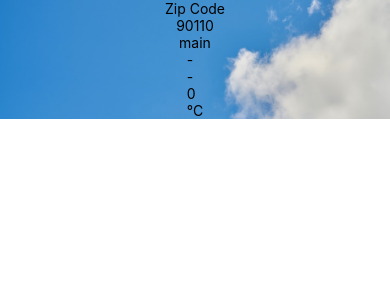
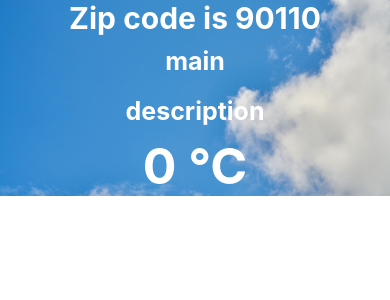
Before and after one commit to Pakaporn24/lab3SA04-6310110287, a React Native app: screen / in a window 390 px wide. Shown: the top 300 px of the page. Built offline with nearby package versions, Linux system fonts and the light colour scheme.

Commit message:
CHALLENGE

```diff
--- a/App.js
+++ b/App.js
@@ -1,6 +1,6 @@
 import { StatusBar } from 'expo-status-bar';
 import React from 'react';
-import { StyleSheet, View } from 'react-native';
+import { StyleSheet, View ,ImageBackground } from 'react-native';
 import Weather from './components/Weather';
 import Constants from 'expo-constants';
 
@@ -12,11 +12,14 @@
            <Weather zipCode="90110"/>
           <StatusBar style="auto" />
       </View>
+
+  );
+}
+
+const styles = StyleSheet.create(
+  {
+    container: {
+        paddingTop: Constants.statusBarHeight
+    },
+  }
 );
- }
-
-const styles = StyleSheet.create({
-  container: {
-    paddingTop: Constants.statusBarHeight
-  },
-});
--- a/components/Forecast.js
+++ b/components/Forecast.js
@@ -1,14 +1,47 @@
 import React from 'react'
-import { Text, View } from 'react-native'
-
+import { View, Text,  StyleSheet } from 'react-native'
 
 export default function Forecast(props) {
     return (
         <View>
-            <Text>{props.main}</Text>
-            <Text>{props.description}</Text>
-            <Text>{props.temp}</Text>
-            <Text>°C</Text>
+            <Text></Text>
+
+            <Text style={style.Text}>main</Text>
+             <Text style={style.Text}>{props.main}</Text>
+             <Text style={style.Text}>description</Text>
+             <Text style={style.Text}>{props.description}</Text>
+
+            <View style = {{
+                flexDirection: "row",
+                justifyContent: 'center'
+            }}>
+
+                <Text style={style.normal}>{props.temp}</Text>
+                <Text style={style.normal}> °C</Text>
+
+            </View>
+
         </View>
-    )
+    );
 }
+
+
+    const style =  StyleSheet.create(
+    {
+        normal: {
+            textAlign: 'center',
+            fontSize: 50,
+            fontWeight: "bold",
+            color: 'white',
+        },
+
+        Text: {
+            fontSize: 25,
+             fontWeight: "bold",
+             color: 'white',
+             textAlign: 'center',
+             lineHeight: 50
+
+        }
+    }
+)
--- a/components/Weather.js
+++ b/components/Weather.js
@@ -1,30 +1,43 @@
 import React, { useState } from 'react'
-import { ImageBackground, StyleSheet, Text } from 'react-native'
+import { ImageBackground, StyleSheet, Text, View } from 'react-native'
 import Forecast from './Forecast'
+
 
 
 export default function Weather(props){
     const [forecastInfo, setForecastInfo] = useState({
-        main: '-' ,
-        description: '-',
+        main: '' ,
+        description: '',
         temp: 0
     })
 
     return(
         <ImageBackground source={require('../gg.jpg')} style={style.backdrop}>
-            <Text>Zip Code</Text>
-            <Text>{props.zipCode}</Text>
-            <Text>main</Text>
-            <Forecast {...forecastInfo}/>
+            <Text></Text>
+
+                <Text style={style.titleText}>Zip code is {props.zipCode}</Text>
+                <Forecast {...forecastInfo}/>
+
         </ImageBackground>
 
     )
 }
+
 const style = StyleSheet.create({
     backdrop: {
-       flexDirection: 'column',
+      //flexDirection: 'colum',
+       //justifyContent: 'center',
        alignItems: 'center',
         width: '100%',
         height: '100%'
+    } ,
+
+    titleText: {
+        fontSize: 30,
+        fontWeight: "bold",
+        color: 'white',
+        textAlign: 'center'
+
     }
+
 })
```
